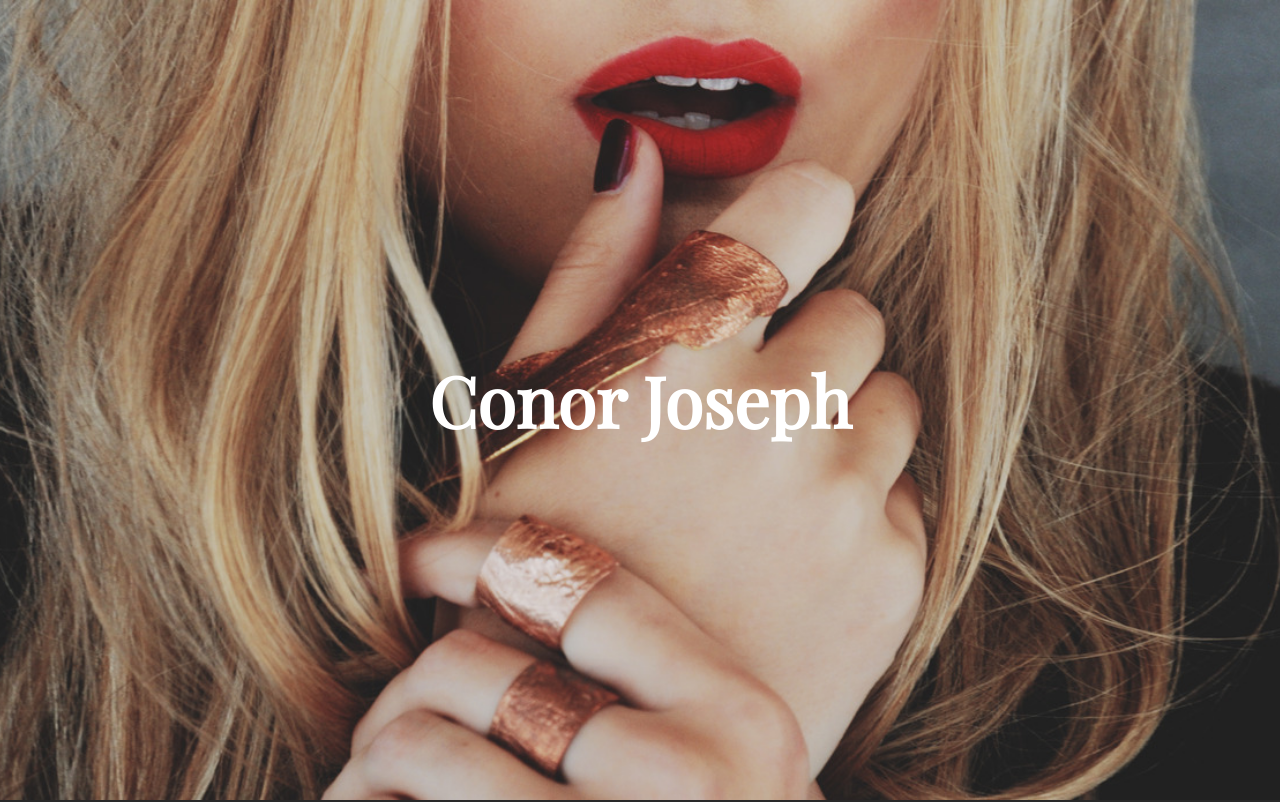
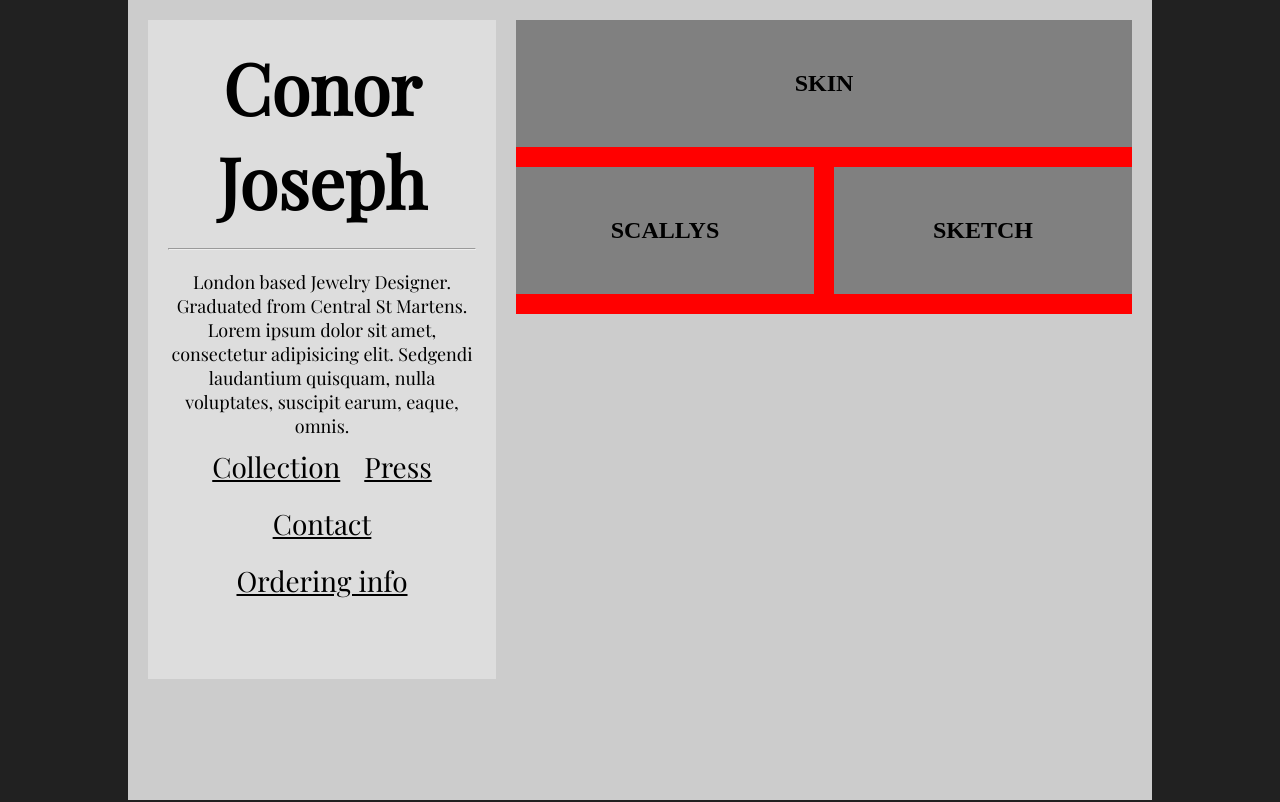
Before and after one commit to omansfield88/jewelery, a website: page code/index.html in a window 1280 px wide. Shown: the top 802 px of the page. Drawn offline with nearby package versions, Linux system fonts and the light colour scheme.

Commit message:
intro grid started
started building the intro navigation grid

```diff
--- a/code/index.html
+++ b/code/index.html
@@ -17,18 +17,83 @@
 <body>
 
 
-<section id="cover" data-0="transform:translate(0,0%);" data-100p="transform:translate(0,-80%);">
-	<h1>Conor Joseph</h1>
-</section>
+<!-- <section id="cover" data-0="transform:translate(0,0%);" data-100p="transform:translate(0,-80%);">
+
+		<div class="coverContent">
+			<h1>Conor Joseph</h1>
+			<hr>
+			<div class="thesvg">
+					<svg version="1.1" id="Layer_1" xmlns="http://www.w3.org/2000/svg" xmlns:xlink="http://www.w3.org/1999/xlink" x="0px" y="0px"
+					 width="300px" height="150px" viewBox="0 150 300 150" xml:space="preserve">
+						 <g>
+							<rect x="43.781" y="43.781" fill="none" stroke="#F2F2F2" stroke-width="2" stroke-miterlimit="10" width="212" height="212">
+							<animateTransform attributeName="transform"
+				 					  attributeType="XML"
+				 					  type="rotate"
+				 					  from="0 150 150"
+				 					  to="360 150 150"
+				 					  dur="60"
+				 					  repeatCount="indefinite">
+				 			</rect>
+
+							<circle fill="none" stroke="#F2F2F2" stroke-width="2" stroke-miterlimit="10" cx="151.707" cy="147.855" r="138.648">
+							</circle>
+
+							<rect x="64.781" y="60.781" fill="none" stroke="#F2F2F2" stroke-width="2" stroke-miterlimit="10" width="174" height="174">
+							</rect>
+
+							<rect x="43.87" y="43.87" transform="matrix(0.7071 0.7071 -0.7071 0.7071 149.7813 -62.0414)" fill="none" stroke="#F2F2F2" stroke-width="2" stroke-miterlimit="10" width="211.823" height="211.823">
+							<animateTransform attributeName="transform"
+				 					  attributeType="XML"
+				 					  type="rotate"
+				 					  from="360 150 150"
+				 					  to="0 150 150"
+				 					  dur="60"
+				 					  repeatCount="indefinite">
+							</rect>
+						</g>
+					</svg>
+			</div>
+		</div>
+</section> -->
 
 
 <main id="theRest">
 	<section class="intro">
-		<h1>Conor Joseph, Jewelry Design</h1>
+		<div class="intro__text">
+			<h1>Conor Joseph</h1>
+			<hr>
+			<p>London based Jewelry Designer. Graduated from Central St Martens. Lorem ipsum dolor sit amet, consectetur adipisicing elit. Sedgendi laudantium quisquam, nulla voluptates, suscipit earum, eaque, omnis.</p>
+			<ul>
+				<li>
+					Collection
+				</li>
+				<li>
+					Press
+				</li>
+				<li>
+					Contact
+				</li>
+				<li>Ordering info</li>
+			</ul>
+
+		</div>
+		<div class="intro__nav">
+			<div class="intro__nav__tile--full skin col12">
+				<h2>SKIN</h2>
+			</div>
+
+			<div class="intro__nav__tile--first skin col6">
+				<h2>SCALLYS</h2>
+			</div>
+			<div class="intro__nav__tile--last skin col6">
+				<h2>SKETCH</h2>
+			</div>
+		</div>
 	</section>
 
 
-	<section class="showcase">
+	<!-- <section class="showcase">
 		<div class="showcase__firstRow">
 			<div class="showcase__firstRow__textBox">
 				<h2>Organic</h2>
@@ -42,9 +107,9 @@
 		<div class="showcase__secondRow">
 			<div class="showcase__secondRow__finger">
 				<img src="img/fingerA.png">
-				<img src="img/fingerB.png" data-bottom="transform:translate(0,-80px);" data--100-top="transform:translate(0, -10px);">
+				<img src="img/fingerB.png" data-bottom="transform:translate(0,-100px);" data--100-top="transform:translate(0, -10px);">
 				<img src="img/fingerC.png" data-bottom="transform:translate(0,-120px);" data--100-top="transform:translate(0, 10px);">
-				<img src="img/fingerD.png" data-bottom="transform:translate(0,-120px);" data--100-top="transform:translate(0, 40px);">
+				<img src="img/fingerD.png" data-bottom="transform:translate(0,-80px);" data--100-top="transform:translate(0, 40px);">
 			</div>
 			<div class="showcase__secondRow__girl">
 				<img src="img/girl.jpg">
@@ -78,7 +143,7 @@
 				</div>
 			</div>
 		</div>
-	</section>
+	</section> -->
 </main>
 
 <div class="modal" id="hide">
--- a/code/scss/styles.scss
+++ b/code/scss/styles.scss
@@ -2,7 +2,7 @@
 //////////////
 body{
 	font-size: 100%;
-	background-color: #292929;
+	background-color: #212121;
 }
 *{
 	margin: 0;
@@ -11,6 +11,7 @@ body{
 body, html{
 	height: 100%;
 }
+
 
 
 
@@ -30,6 +31,7 @@ body, html{
 	display: flex;
 	align-items: center;
 	justify-content: center;
+	margin: 0 auto;
 
 		h1{
 			font-family: 'Playfair Display', serif;
@@ -38,9 +40,33 @@ body, html{
 		}
 }
 
+.coverContent{
+	width: 800px;
+	text-align:center;
+
+	hr{
+		border: 0;
+	    height: 0;
+	    border-top: 2px solid #fff;
+
+	}
+}
+
+.cover-text{
+	width: 100%;
+	margin: 0 auto;
+	text-align:center;
+}
+
+.thesvg{
+
+	text-align:center;
+}
+
 #theRest{
 	position: fixed;
-	margin: 0 auto;
+	display: flex;
+	justify-content: center;
 	top: 0;
 	left: 0;
 	width: 100%;
@@ -53,19 +79,116 @@ body, html{
 }
 
 
+
 .intro{
-	width: 100%;
+	width: 80%;
 	background: #ccc;
 	display: flex;
-	align-items: center;
+	align-items: flex-start;
 	justify-content: center;
+	padding: 20px;
+	box-sizing: border-box; //20px padding is included in the 80% width
 
-		h1{
-			font-family: 'Playfair Display', serif;
-			color: #000;
-			font-size: 70px;
+		&__text{
+			width: 33.3333%;
+			background: #ddd;
+			margin: 0 20px 0 0;
+			padding: 20px;
+			// box-sizing: border-box;
+
+			h1{
+				font-family: 'Playfair Display', serif;
+				color: #000;
+				font-size: 70px;
+				text-align: center;
+			}
+
+			hr{
+				margin: 20px 0;
+			}
+
+			p{
+				font-family: 'Playfair Display', serif;
+				color: #000;
+				font-size: 18px;
+				text-align: center;
+			}
+
+			ul{
+				text-align: center;
+				margin: 0 20px 50px 20px;
+			}
+
+			li{
+				font-family: 'Playfair Display', serif;
+				color: #000;
+				font-size: 28px;
+				text-align: center;
+				list-style: none;
+				display: inline-block;
+				padding: 10px;
+				text-decoration: underline;
+			}
+		}
+
+		&__nav{
+			width: 66.6666%;
+			background: red;
+			display: flex;
+			align-items: flex-start;
+			flex-wrap: wrap;
+
+
+				&__tile--full{
+					margin: 0 0 20px 0;
+					display: flex;
+					align-items: center;
+					justify-content: center;
+					box-sizing: border-box;
+				}
+
+				&__tile--first{
+					margin: 0 20px 0 0;
+					display: flex;
+					align-items: center;
+					justify-content: center;
+					box-sizing: border-box;
+				}
+
+				&__tile--last{
+					margin: 0 0 20px 0;
+					display: flex;
+					align-items: center;
+					justify-content: center;
+					box-sizing: border-box;
+				}
+
 		}
 }
+
+.skin{
+	background: grey;
+	padding: 50px;
+}
+
+
+
+
+
+//GRID//
+.col12{
+	width: 100%;
+	// box-sizing: border-box;
+}
+.col6{
+	width: calc(50% - 10px);
+
+}
+.col4{
+	width: 25%
+}
+
+
 
 
 .showcase{
```
Also changed, not shown: code/css/styles.css, images/elle-04-hgcd-kermit-blog.jpg (deleted), 1 other file.
